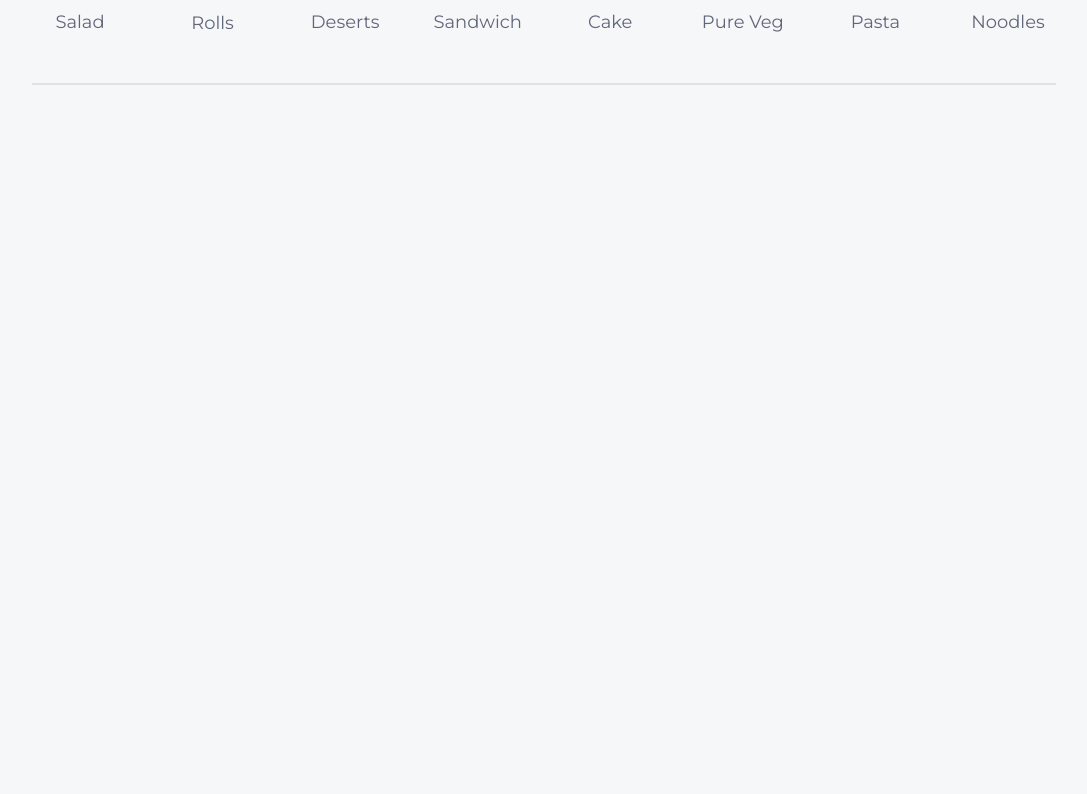
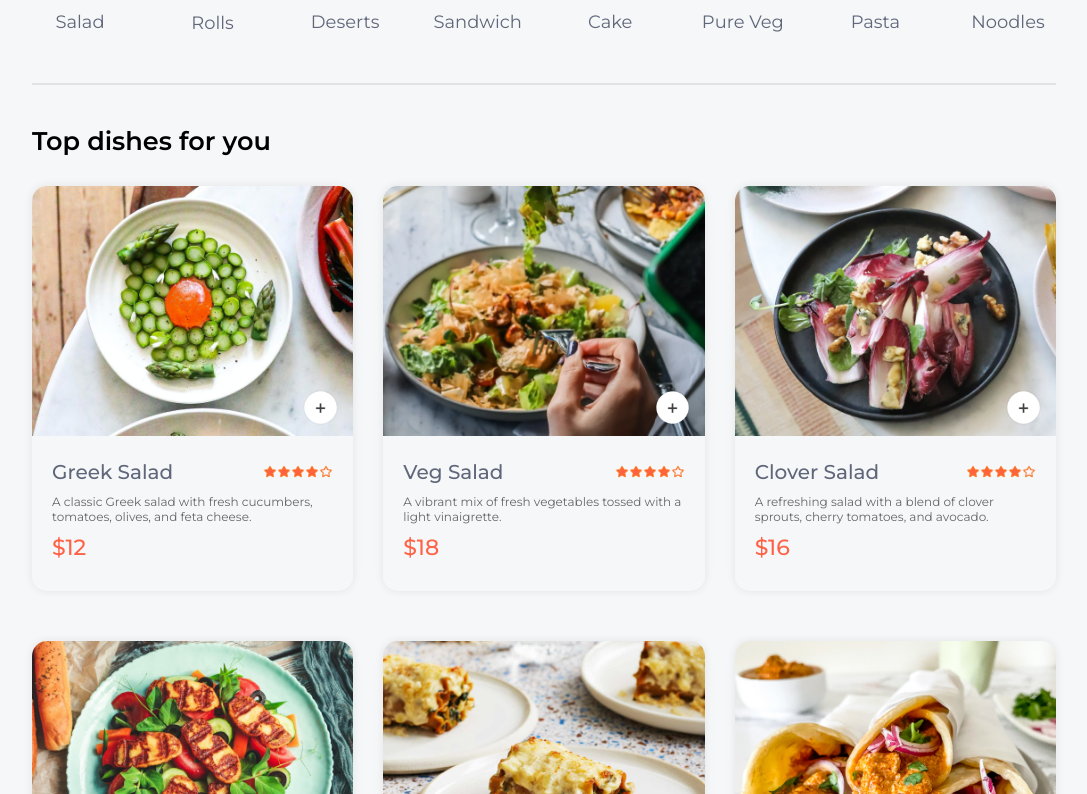
Before and after one commit to SxxAq/NoshNow, a React (Vite) app in the folder frontend/: page / in a window 1280 px wide. Shown: the part 866-1660 px from the top of the page, without its empty margins (96-1183 px from the left). Before the commit the page ends 961 px from the top, so only its background shows below. Built offline with nearby package versions, Linux system fonts and the light colour scheme.

Commit message:
Setup store context and food display

```diff
--- a/frontend/src/assets/assets.js
+++ b/frontend/src/assets/assets.js
@@ -1,64 +1,64 @@
-import basket_icon from './basket_icon.png'
-import logo from './logo.png'
-import header_img from './header_img.png'
-import search_icon from './search_icon.png'
-import menu_1 from './menu_1.png'
-import menu_2 from './menu_2.png'
-import menu_3 from './menu_3.png'
-import menu_4 from './menu_4.png'
-import menu_5 from './menu_5.png'
-import menu_6 from './menu_6.png'
-import menu_7 from './menu_7.png'
-import menu_8 from './menu_8.png'
-import logo1 from './logo-1.png'
-import food_1 from './food_1.png'
-import food_2 from './food_2.png'
-import food_3 from './food_3.png'
-import food_4 from './food_4.png'
-import food_5 from './food_5.png'
-import food_6 from './food_6.png'
-import food_7 from './food_7.png'
-import food_8 from './food_8.png'
-import food_9 from './food_9.png'
-import food_10 from './food_10.png'
-import food_11 from './food_11.png'
-import food_12 from './food_12.png'
-import food_13 from './food_13.png'
-import food_14 from './food_14.png'
-import food_15 from './food_15.png'
-import food_16 from './food_16.png'
-import food_17 from './food_17.png'
-import food_18 from './food_18.png'
-import food_19 from './food_19.png'
-import food_20 from './food_20.png'
-import food_21 from './food_21.png'
-import food_22 from './food_22.png'
-import food_23 from './food_23.png'
-import food_24 from './food_24.png'
-import food_25 from './food_25.png'
-import food_26 from './food_26.png'
-import food_27 from './food_27.png'
-import food_28 from './food_28.png'
-import food_29 from './food_29.png'
-import food_30 from './food_30.png'
-import food_31 from './food_31.png'
-import food_32 from './food_32.png'
+import basket_icon from "./basket_icon.png";
+import logo from "./logo.png";
+import header_img from "./header_img.png";
+import search_icon from "./search_icon.png";
+import menu_1 from "./menu_1.png";
+import menu_2 from "./menu_2.png";
+import menu_3 from "./menu_3.png";
+import menu_4 from "./menu_4.png";
+import menu_5 from "./menu_5.png";
+import menu_6 from "./menu_6.png";
+import menu_7 from "./menu_7.png";
+import menu_8 from "./menu_8.png";
+import logo1 from "./logo-1.png";
+import food_1 from "./food_1.png";
+import food_2 from "./food_2.png";
+import food_3 from "./food_3.png";
+import food_4 from "./food_4.png";
+import food_5 from "./food_5.png";
+import food_6 from "./food_6.png";
+import food_7 from "./food_7.png";
+import food_8 from "./food_8.png";
+import food_9 from "./food_9.png";
+import food_10 from "./food_10.png";
+import food_11 from "./food_11.png";
+import food_12 from "./food_12.png";
+import food_13 from "./food_13.png";
+import food_14 from "./food_14.png";
+import food_15 from "./food_15.png";
+import food_16 from "./food_16.png";
+import food_17 from "./food_17.png";
+import food_18 from "./food_18.png";
+import food_19 from "./food_19.png";
+import food_20 from "./food_20.png";
+import food_21 from "./food_21.png";
+import food_22 from "./food_22.png";
+import food_23 from "./food_23.png";
+import food_24 from "./food_24.png";
+import food_25 from "./food_25.png";
+import food_26 from "./food_26.png";
+import food_27 from "./food_27.png";
+import food_28 from "./food_28.png";
+import food_29 from "./food_29.png";
+import food_30 from "./food_30.png";
+import food_31 from "./food_31.png";
+import food_32 from "./food_32.png";
 
-import add_icon_white from './add_icon_white.png'
-import add_icon_green from './add_icon_green.png'
-import remove_icon_red from './remove_icon_red.png'
-import app_store from './app_store.png'
-import play_store from './play_store.png'
-import linkedin_icon from './linkedin_icon.png'
-import facebook_icon from './facebook_icon.png'
-import twitter_icon from './twitter_icon.png'
-import cross_icon from './cross_icon.png'
-import selector_icon from './selector_icon.png'
-import rating_starts from './rating_starts.png'
-import profile_icon from './profile_icon.png'
-import bag_icon from './bag_icon.png'
-import logout_icon from './logout_icon.png'
-import parcel_icon from './parcel_icon.png'
+import add_icon_white from "./add_icon_white.png";
+import add_icon_green from "./add_icon_green.png";
+import remove_icon_red from "./remove_icon_red.png";
+import app_store from "./app_store.png";
+import play_store from "./play_store.png";
+import linkedin_icon from "./linkedin_icon.png";
+import facebook_icon from "./facebook_icon.png";
+import twitter_icon from "./twitter_icon.png";
+import cross_icon from "./cross_icon.png";
+import selector_icon from "./selector_icon.png";
+import rating_starts from "./rating_starts.png";
+import profile_icon from "./profile_icon.png";
+import bag_icon from "./bag_icon.png";
+import logout_icon from "./logout_icon.png";
+import parcel_icon from "./parcel_icon.png";
 
 export const assets = {
   logo,
@@ -80,272 +80,311 @@ export const assets = {
   profile_icon,
   logout_icon,
   bag_icon,
-    parcel_icon
-}
+  parcel_icon,
+};
 
 export const menu_list = [
   {
     menu_name: "Salad",
-        menu_image: menu_1
+    menu_image: menu_1,
   },
   {
     menu_name: "Rolls",
-        menu_image: menu_2
+    menu_image: menu_2,
   },
   {
     menu_name: "Deserts",
-        menu_image: menu_3
+    menu_image: menu_3,
   },
   {
     menu_name: "Sandwich",
-        menu_image: menu_4
+    menu_image: menu_4,
   },
   {
     menu_name: "Cake",
-        menu_image: menu_5
+    menu_image: menu_5,
   },
   {
     menu_name: "Pure Veg",
-        menu_image: menu_6
+    menu_image: menu_6,
   },
   {
     menu_name: "Pasta",
-        menu_image: menu_7
+    menu_image: menu_7,
   },
   {
     menu_name: "Noodles",
-        menu_image: menu_8
-    }]
-
+    menu_image: menu_8,
+  },
+];
 export const food_list = [
   {
     _id: "1",
-        name: "Greek salad",
+    name: "Greek Salad",
     image: food_1,
     price: 12,
-        description: "Food provides essential nutrients for overall health and well-being",
-        category: "Salad"
+    description:
+      "A classic Greek salad with fresh cucumbers, tomatoes, olives, and feta cheese.",
+    category: "Salad",
   },
   {
     _id: "2",
-        name: "Veg salad",
+    name: "Veg Salad",
     image: food_2,
     price: 18,
-        description: "Food provides essential nutrients for overall health and well-being",
-        category: "Salad"
-    }, {
+    description:
+      "A vibrant mix of fresh vegetables tossed with a light vinaigrette.",
+    category: "Salad",
+  },
+  {
     _id: "3",
     name: "Clover Salad",
     image: food_3,
     price: 16,
-        description: "Food provides essential nutrients for overall health and well-being",
-        category: "Salad"
-    }, {
+    description:
+      "A refreshing salad with a blend of clover sprouts, cherry tomatoes, and avocado.",
+    category: "Salad",
+  },
+  {
     _id: "4",
     name: "Chicken Salad",
     image: food_4,
     price: 24,
-        description: "Food provides essential nutrients for overall health and well-being",
-        category: "Salad"
-    }, {
+    description:
+      "Grilled chicken breast served over a bed of mixed greens with a tangy dressing.",
+    category: "Salad",
+  },
+  {
     _id: "5",
     name: "Lasagna Rolls",
     image: food_5,
     price: 14,
-        description: "Food provides essential nutrients for overall health and well-being",
-        category: "Rolls"
-    }, {
+    description:
+      "Delicious lasagna rolls filled with ricotta cheese and topped with marinara sauce.",
+    category: "Rolls",
+  },
+  {
     _id: "6",
     name: "Peri Peri Rolls",
     image: food_6,
     price: 12,
-        description: "Food provides essential nutrients for overall health and well-being",
-        category: "Rolls"
-    }, {
+    description:
+      "Spicy peri peri chicken wrapped in a soft roll, perfect for a quick snack.",
+    category: "Rolls",
+  },
+  {
     _id: "7",
     name: "Chicken Rolls",
     image: food_7,
     price: 20,
-        description: "Food provides essential nutrients for overall health and well-being",
-        category: "Rolls"
-    }, {
+    description:
+      "Succulent chicken pieces wrapped in a crispy roll with a hint of spice.",
+    category: "Rolls",
+  },
+  {
     _id: "8",
     name: "Veg Rolls",
     image: food_8,
     price: 15,
-        description: "Food provides essential nutrients for overall health and well-being",
-        category: "Rolls"
-    }, {
+    description:
+      "Crispy vegetable rolls with a delicious filling of mixed veggies and spices.",
+    category: "Rolls",
+  },
+  {
     _id: "9",
     name: "Ripple Ice Cream",
     image: food_9,
     price: 14,
-        description: "Food provides essential nutrients for overall health and well-being",
-        category: "Deserts"
-    }, {
+    description:
+      "Creamy ice cream with a ripple of fruity goodness throughout.",
+    category: "Desserts",
+  },
+  {
     _id: "10",
     name: "Fruit Ice Cream",
     image: food_10,
     price: 22,
-        description: "Food provides essential nutrients for overall health and well-being",
-        category: "Deserts"
-    }, {
+    description: "A delightful ice cream packed with chunks of fresh fruit.",
+    category: "Desserts",
+  },
+  {
     _id: "11",
     name: "Jar Ice Cream",
     image: food_11,
     price: 10,
-        description: "Food provides essential nutrients for overall health and well-being",
-        category: "Deserts"
-    }, {
+    description: "Rich and creamy ice cream served in a convenient jar.",
+    category: "Desserts",
+  },
+  {
     _id: "12",
     name: "Vanilla Ice Cream",
     image: food_12,
     price: 12,
-        description: "Food provides essential nutrients for overall health and well-being",
-        category: "Deserts"
+    description: "Classic vanilla ice cream made with real vanilla beans.",
+    category: "Desserts",
   },
   {
     _id: "13",
     name: "Chicken Sandwich",
     image: food_13,
     price: 12,
-        description: "Food provides essential nutrients for overall health and well-being",
-        category: "Sandwich"
+    description:
+      "Grilled chicken sandwich with lettuce, tomato, and a creamy dressing.",
+    category: "Sandwich",
   },
   {
     _id: "14",
     name: "Vegan Sandwich",
     image: food_14,
     price: 18,
-        description: "Food provides essential nutrients for overall health and well-being",
-        category: "Sandwich"
-    }, {
+    description:
+      "A hearty vegan sandwich with a variety of fresh vegetables and hummus.",
+    category: "Sandwich",
+  },
+  {
     _id: "15",
     name: "Grilled Sandwich",
     image: food_15,
     price: 16,
-        description: "Food provides essential nutrients for overall health and well-being",
-        category: "Sandwich"
-    }, {
+    description:
+      "Toasted sandwich with melted cheese and your choice of fillings.",
+    category: "Sandwich",
+  },
+  {
     _id: "16",
     name: "Bread Sandwich",
     image: food_16,
     price: 24,
-        description: "Food provides essential nutrients for overall health and well-being",
-        category: "Sandwich"
-    }, {
+    description:
+      "Simple yet delicious sandwich with fresh bread and classic ingredients.",
+    category: "Sandwich",
+  },
+  {
     _id: "17",
     name: "Cup Cake",
     image: food_17,
     price: 14,
-        description: "Food provides essential nutrients for overall health and well-being",
-        category: "Cake"
-    }, {
+    description: "Moist and fluffy cupcake topped with a rich frosting.",
+    category: "Cake",
+  },
+  {
     _id: "18",
     name: "Vegan Cake",
     image: food_18,
     price: 12,
-        description: "Food provides essential nutrients for overall health and well-being",
-        category: "Cake"
-    }, {
+    description: "A delicious and moist vegan cake with a creamy frosting.",
+    category: "Cake",
+  },
+  {
     _id: "19",
     name: "Butterscotch Cake",
     image: food_19,
     price: 20,
-        description: "Food provides essential nutrients for overall health and well-being",
-        category: "Cake"
-    }, {
+    description: "Rich and buttery butterscotch cake with a smooth frosting.",
+    category: "Cake",
+  },
+  {
     _id: "20",
     name: "Sliced Cake",
     image: food_20,
     price: 15,
-        description: "Food provides essential nutrients for overall health and well-being",
-        category: "Cake"
-    }, {
+    description: "Perfectly sliced cake ready to serve and enjoy.",
+    category: "Cake",
+  },
+  {
     _id: "21",
-        name: "Garlic Mushroom ",
+    name: "Garlic Mushroom",
     image: food_21,
     price: 14,
-        description: "Food provides essential nutrients for overall health and well-being",
-        category: "Pure Veg"
-    }, {
+    description: "Flavorful garlic mushrooms sautéed to perfection.",
+    category: "Pure Veg",
+  },
+  {
     _id: "22",
     name: "Fried Cauliflower",
     image: food_22,
     price: 22,
-        description: "Food provides essential nutrients for overall health and well-being",
-        category: "Pure Veg"
-    }, {
+    description: "Crispy fried cauliflower with a spicy dipping sauce.",
+    category: "Pure Veg",
+  },
+  {
     _id: "23",
     name: "Mix Veg Pulao",
     image: food_23,
     price: 10,
-        description: "Food provides essential nutrients for overall health and well-being",
-        category: "Pure Veg"
-    }, {
+    description: "Aromatic rice dish with a mix of fresh vegetables.",
+    category: "Pure Veg",
+  },
+  {
     _id: "24",
     name: "Rice Zucchini",
     image: food_24,
     price: 12,
-        description: "Food provides essential nutrients for overall health and well-being",
-        category: "Pure Veg"
+    description: "Healthy and tasty rice with zucchini and herbs.",
+    category: "Pure Veg",
   },
   {
     _id: "25",
     name: "Cheese Pasta",
     image: food_25,
     price: 12,
-        description: "Food provides essential nutrients for overall health and well-being",
-        category: "Pasta"
+    description: "Creamy cheese pasta that melts in your mouth.",
+    category: "Pasta",
   },
   {
     _id: "26",
     name: "Tomato Pasta",
     image: food_26,
     price: 18,
-        description: "Food provides essential nutrients for overall health and well-being",
-        category: "Pasta"
-    }, {
+    description: "Pasta in a rich and tangy tomato sauce.",
+    category: "Pasta",
+  },
+  {
     _id: "27",
     name: "Creamy Pasta",
     image: food_27,
     price: 16,
-        description: "Food provides essential nutrients for overall health and well-being",
-        category: "Pasta"
-    }, {
+    description: "Pasta with a rich and creamy Alfredo sauce.",
+    category: "Pasta",
+  },
+  {
     _id: "28",
     name: "Chicken Pasta",
     image: food_28,
     price: 24,
-        description: "Food provides essential nutrients for overall health and well-being",
-        category: "Pasta"
-    }, {
+    description: "Pasta with succulent pieces of chicken and a creamy sauce.",
+    category: "Pasta",
+  },
+  {
     _id: "29",
-        name: "Buttter Noodles",
+    name: "Butter Noodles",
     image: food_29,
     price: 14,
-        description: "Food provides essential nutrients for overall health and well-being",
-        category: "Noodles"
-    }, {
+    description: "Simple and delicious butter noodles with a hint of garlic.",
+    category: "Noodles",
+  },
+  {
     _id: "30",
     name: "Veg Noodles",
     image: food_30,
     price: 12,
-        description: "Food provides essential nutrients for overall health and well-being",
-        category: "Noodles"
-    }, {
+    description: "Stir-fried noodles with a mix of fresh vegetables.",
+    category: "Noodles",
+  },
+  {
     _id: "31",
     name: "Somen Noodles",
     image: food_31,
     price: 20,
-        description: "Food provides essential nutrients for overall health and well-being",
-        category: "Noodles"
-    }, {
+    description: "Light and refreshing somen noodles served cold.",
+    category: "Noodles",
+  },
+  {
     _id: "32",
     name: "Cooked Noodles",
     image: food_32,
     price: 15,
-        description: "Food provides essential nutrients for overall health and well-being",
-        category: "Noodles"
-    }
-]
+    description: "Classic cooked noodles with your choice of sauce.",
+    category: "Noodles",
+  },
+];
--- a/frontend/src/components/ExploreMenu/ExploreMenu.css
+++ b/frontend/src/components/ExploreMenu/ExploreMenu.css
@@ -48,3 +48,6 @@
     border: 4px solid tomato;
     padding: 2px;
 }
+.explore-menu-list-item img:hover{
+    width: 8vw;
+}
--- /dev/null
+++ b/frontend/src/components/FoodDisplay/FoodDisplay.css
@@ -0,0 +1,14 @@
+.food-display {
+  margin-top: 30px;
+}
+.food-display h2 {
+  font-size: max(2vw, 24px);
+  font-weight: 600;
+}
+.food-display-list {
+  display: grid;
+  grid-template-columns: repeat(auto-fill, minmax(240px, 1fr));
+  margin-top: 30px;
+  gap: 30px;
+  row-gap: 50px;
+}
--- /dev/null
+++ b/frontend/src/components/FoodDisplay/FoodDisplay.jsx
@@ -0,0 +1,28 @@
+import { useContext } from "react";
+import "./FoodDisplay.css";
+import { StoreContext } from "../../context/StoreContext";
+import FoodItem from "../FoodItem/FoodItem";
+const FoodDisplay = ({ category }) => {
+  const { food_list } = useContext(StoreContext);
+  return (
+    <div className="food-display" id="food-display">
+      <h2>Top dishes for you</h2>
+      <div className="food-display-list">
+        {food_list.map((item, index) => {
+          return (
+            <FoodItem
+              key={index}
+              id={item._id}
+              name={item.name}
+              price={item.price}
+              description={item.description}
+              image={item.image}
+            />
+          );
+        })}
+      </div>
+    </div>
+  );
+};
+
+export default FoodDisplay;
--- /dev/null
+++ b/frontend/src/components/FoodItem/FoodItem.css
@@ -0,0 +1,67 @@
+.food-item {
+  width: 100%;
+  margin: auto;
+  border-radius: 15px;
+  box-shadow: 0px 0px 10px #00000015;
+  transition: 0.3s;
+  animation: FadeIn 1s;
+}
+.food-item-img{
+    width: 100%;
+    border-radius: 15px 15px 0px 0px;
+}
+.food-item-info{
+    padding: 20px;
+
+}
+.food-item-name-rating{
+    display: flex;
+    justify-content: space-between;
+    align-items: center;
+    margin-bottom: 10px;
+}
+.food-item-name-rating p{
+    font-size: 20px;
+    font-weight: 500;
+    color: #61677A;
+}
+.food-item-name-rating img{
+    width: 70px;
+}
+.food-item-desc{
+    color: #676767;
+    font-size: 12px;
+}
+.food-item-price{
+    color: tomato;
+    font-size: 22px;
+    font-weight: 500;
+    margin: 10px 0px;
+
+}
+.food-item-img-container{
+    position: relative;
+}
+.food-item-img-container .add{
+    width: 35px;
+    position: absolute;
+    bottom: 15px;
+    right: 15px;
+    cursor: pointer;
+    border-radius: 50%;
+}
+.food-item-counter{
+    position: absolute;
+    bottom: 15px;
+    right: 15px;
+    display: flex;
+    /* justify-content: space-between; */
+    align-items: center;
+    gap: 10px;
+    padding: 6px;
+    border-radius: 50px;
+    background-color: #f7f9f2;
+}
+.food-item-counter img{
+    width: 30px;
+}
--- /dev/null
+++ b/frontend/src/components/FoodItem/FoodItem.jsx
@@ -0,0 +1,44 @@
+import "./FoodItem.css";
+import { assets } from "../../assets/assets";
+import { useState } from "react";
+const FoodItem = ({ id, name, price, description, image }) => {
+  const [itemCount, setItemCount] = useState(0);
+  return (
+    <div className="food-item">
+      <div className="food-item-img-container">
+        <img className="food-item-img" src={image} alt="" />
+        {!itemCount ? (
+          <img
+            className="add"
+            onClick={() => setItemCount((prev) => prev + 1)}
+            src={assets.add_icon_white}
+          />
+        ) : (
+          <div className="food-item-counter">
+            <img
+              onClick={() => setItemCount((prev) => prev - 1)}
+              src={assets.remove_icon_red}
+              alt=""
+            />
+            <p>{itemCount}</p>
+            <img
+              onClick={() => setItemCount((prev) => prev + 1)}
+              src={assets.add_icon_green}
+              alt=""
+            />
+          </div>
+        )}
+      </div>
+      <div className="food-item-info">
+        <div className="food-item-name-rating">
+          <p>{name}</p>
+          <img src={assets.rating_starts} alt="" />
+        </div>
+        <p className="food-item-desc">{description}</p>
+        <p className="food-item-price">${price}</p>
+      </div>
+    </div>
+  );
+};
+
+export default FoodItem;
--- /dev/null
+++ b/frontend/src/context/StoreContext.jsx
@@ -0,0 +1,14 @@
+import { createContext } from "react";
+import { food_list } from "../assets/assets";
+export const StoreContext = createContext(null);
+
+const StoreContextProvider = (props) => {
+  const contextValue = { food_list };
+  return (
+    <StoreContext.Provider value={contextValue}>
+      {props.children}
+    </StoreContext.Provider>
+  );
+};
+
+export default StoreContextProvider;
--- a/frontend/src/main.jsx
+++ b/frontend/src/main.jsx
@@ -1,10 +1,12 @@
-
 import ReactDOM from "react-dom/client";
 import App from "./App.jsx";
 import "./index.css";
 import { BrowserRouter } from "react-router-dom";
+import StoreContextProvider from "./context/StoreContext.jsx";
 ReactDOM.createRoot(document.getElementById("root")).render(
   <BrowserRouter>
-    <App />
+    <StoreContextProvider>
+      <App />
+    </StoreContextProvider>
   </BrowserRouter>
 );
--- a/frontend/src/pages/Home/Home.jsx
+++ b/frontend/src/pages/Home/Home.jsx
@@ -2,12 +2,14 @@ import { useState } from "react";
 import ExploreMenu from "../../components/ExploreMenu/ExploreMenu";
 import Header from "../../components/Header/Header";
 import "./Home.css";
+import FoodDisplay from "../../components/FoodDisplay/FoodDisplay";
 const Home = () => {
   const [category, setCategory] = useState("All");
   return (
     <div>
       <Header />
       <ExploreMenu category={category} setCategory={setCategory} />
+      <FoodDisplay category={category} />
     </div>
   );
 };
```
Also changed, not shown: frontend/src/components/Header/Header.css (+7 -0 lines). Lines whose indentation alone changed are shown as unchanged.
